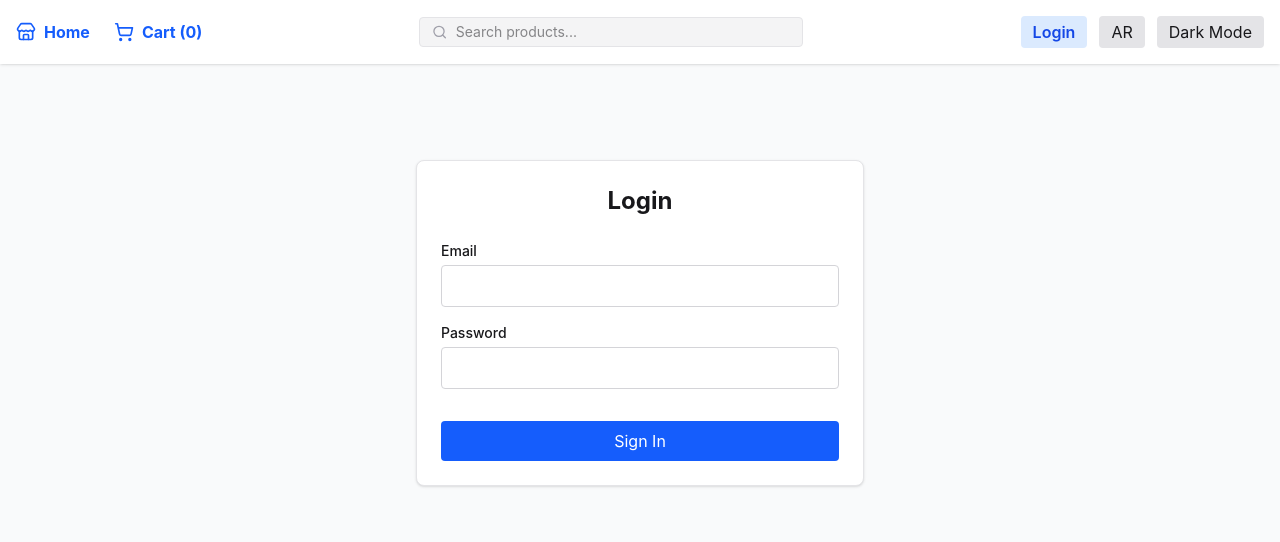
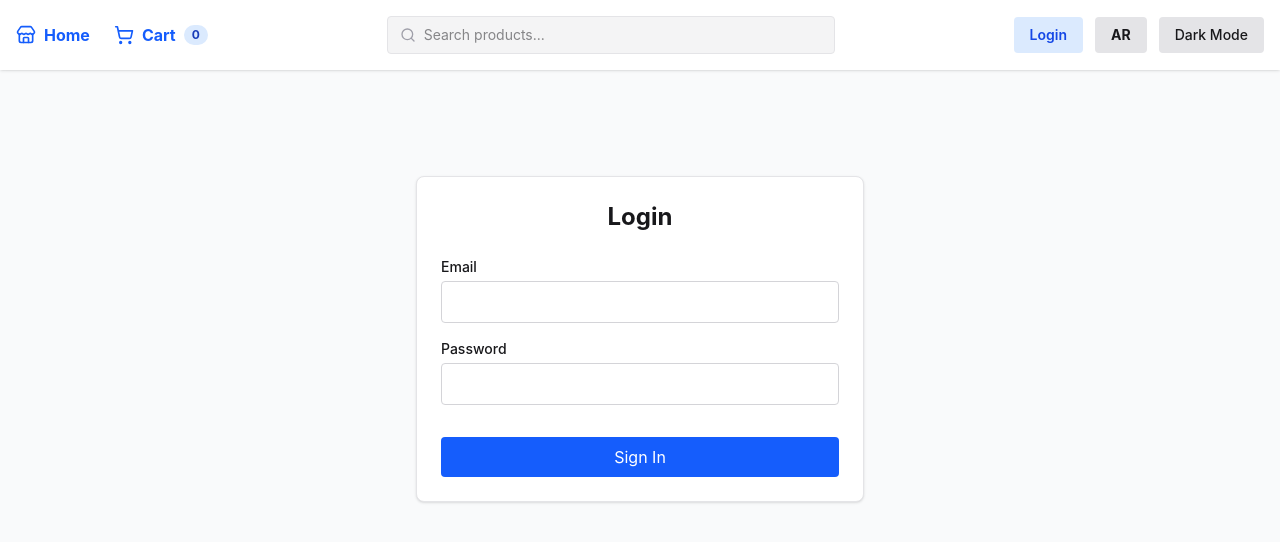
Before and after one commit to samybit/react-ecommerce, a React (Vite) app: page /login in a window 1280 px wide. Shown: the top 542 px of the page. Built offline with nearby package versions, Linux system fonts and the light colour scheme.

Commit message:
feature(search): add dynamic search

```diff
--- a/src/components/MainLayout.jsx
+++ b/src/components/MainLayout.jsx
@@ -5,7 +5,7 @@ import { useThemeStore } from '../store/useThemeStore';
 import { useLanguage } from '../context/LanguageContext';
 import { useAuthStore } from '../store/useAuthStore';
 import { useTranslation } from 'react-i18next';
-import { Store, ShoppingCart, Search } from 'lucide-react';
+import { Store, ShoppingCart, Search, Menu, X } from 'lucide-react';
 
 
 export default function MainLayout() {
@@ -25,25 +25,51 @@ export default function MainLayout() {
     // Initialize the translation function
     const { t } = useTranslation();
 
-    // Add local state for the search input
+    // Search and Mobile Menu
     const [searchTerm, setSearchTerm] = useState('');
+    const [searchResults, setSearchResults] = useState([]);
+    const [isDropdownOpen, setIsDropdownOpen] = useState(false);
+    const [isMobileMenuOpen, setIsMobileMenuOpen] = useState(false);
 
-    // Handle the search submission
-    const handleSearch = (e) => {
-        e.preventDefault();
-        if (searchTerm.trim()) {
-            navigate(`/?search=${searchTerm}`); // Push search to the URL
-        } else {
-            navigate('/'); // Clear search if empty
-        }
-    };
-
-    // Sync Zustand theme state with Tailwind's HTML dark class
     useEffect(() => {
         const root = window.document.documentElement;
         if (theme === 'dark') root.classList.add('dark');
         else root.classList.remove('dark');
     }, [theme]);
+
+    // The Debounced Search Effect
+    useEffect(() => {
+        // Don't search if less than 2 characters
+        if (searchTerm.trim().length < 2) {
+            setSearchResults([]);
+            setIsDropdownOpen(false);
+            return;
+        }
+
+        // Wait 300ms after the user stops typing before fetching
+        const delayDebounceFn = setTimeout(() => {
+            fetch(`https://api.escuelajs.co/api/v1/products?title=${searchTerm}&limit=5`)
+                .then(res => res.json())
+                .then(data => {
+                    setSearchResults(data);
+                    setIsDropdownOpen(true);
+                })
+                .catch(err => console.error("Search fetch error:", err));
+        }, 300);
+
+        // Cleanup function: clears the timeout if the user types again before 300ms hits
+        return () => clearTimeout(delayDebounceFn);
+    }, [searchTerm]);
+
+    const handleSearch = (e) => {
+        e.preventDefault();
+        setIsDropdownOpen(false); // Close the dropdown if they press Enter
+        if (searchTerm.trim()) {
+            navigate(`/?search=${searchTerm}`);
+        } else {
+            navigate('/');
+        }
+    };
 
     const handleLogout = () => {
         logout();
@@ -52,31 +78,39 @@ export default function MainLayout() {
 
     return (
         <div className="min-h-screen bg-gray-50 dark:bg-zinc-950 text-zinc-900 dark:text-zinc-50 transition-colors duration-300">
-            <nav className="fixed top-0 w-full bg-white dark:bg-zinc-900 shadow p-4 flex justify-between items-center z-50">
-                <div className="flex gap-6 items-center">
-                    {/* Home */}
+            <nav className="fixed top-0 w-full bg-white dark:bg-zinc-900 shadow z-50 transition-all">
+                <div className="p-4 flex flex-wrap justify-between items-center gap-y-4 max-w-7xl mx-auto">
+
+                    {/* Left: Brand & Cart */}
+                    <div className="flex gap-4 md:gap-6 items-center shrink-0">
                         <Link to="/" className="flex items-center gap-2 font-bold text-blue-600 hover:text-blue-800 transition">
                             <Store className="w-5 h-5" />
-                        <span>{t('navbar.home')}</span>
+                            {/* Hide text on very small mobile screens to save space */}
+                            <span className="hidden sm:inline">{t('navbar.home')}</span>
                         </Link>
 
-                    {/* Cart */}
-                    <Link to="/cart" className="flex items-center gap-2 font-bold text-blue-600 hover:text-blue-800 transition">
+                        <Link to="/cart" className="flex items-center gap-2 font-bold text-blue-600 hover:text-blue-800 transition relative">
                             <ShoppingCart className="w-5 h-5" />
-                        <span>
-                            {t('navbar.cart')} ({cartItems.length})
+                            <span className="hidden sm:inline">{t('navbar.cart')}</span>
+                            <span className="bg-blue-100 text-blue-800 px-2 py-0.5 rounded-full text-xs font-bold">
+                                {cartItems.length}
                             </span>
                         </Link>
 
-                    {/* Welcome */}
-                    {/* <span className="font-medium text-zinc-500">
-                        {t('navbar.welcome')}
-                    </span> */}
                     </div>
 
-                {/* Search Bar */}
-                <form onSubmit={handleSearch} className="hidden md:flex items-center bg-zinc-100 dark:bg-zinc-800 border border-zinc-200 dark:border-zinc-700 rounded px-3 py-1 mx-4 w-full max-w-sm focus-within:ring-2 ring-blue-500 transition">
-                    <Search className="w-4 h-4 text-zinc-400" />
+                    {/* Mobile Menu Toggle Button */}
+                    <button
+                        className="md:hidden p-2 bg-zinc-100 dark:bg-zinc-800 rounded text-zinc-600 dark:text-zinc-300"
+                        onClick={() => setIsMobileMenuOpen(!isMobileMenuOpen)}
+                    >
+                        {isMobileMenuOpen ? <X className="w-5 h-5" /> : <Menu className="w-5 h-5" />}
+                    </button>
+
+                    {/* Middle: The Search Bar & Dropdown */}
+                    <div className="w-full md:w-auto md:flex-1 max-w-md order-last md:order-none relative">
+                        <form onSubmit={handleSearch} className="flex items-center bg-zinc-100 dark:bg-zinc-800 border border-zinc-200 dark:border-zinc-700 rounded px-3 py-2 w-full focus-within:ring-2 ring-blue-500 transition">
+                            <Search className="w-4 h-4 text-zinc-400 shrink-0" />
                             <input
                                 type="text"
                                 placeholder={t('navbar.searchPlaceholder')}
@@ -86,30 +120,64 @@ export default function MainLayout() {
                             />
                         </form>
 
-                {/* Actions */}
-                <div className="flex gap-3 items-center">
-                    {/* Login/Logout */}
+                        {/* The Dynamic Dropdown */}
+                        {isDropdownOpen && searchResults.length > 0 && (
+                            <div className="absolute top-full left-0 right-0 mt-2 bg-white dark:bg-zinc-900 border border-zinc-200 dark:border-zinc-800 rounded-lg shadow-xl overflow-hidden z-50">
+                                {searchResults.map((product) => (
+                                    <Link
+                                        key={product.id}
+                                        to={`/product/${product.id}`}
+                                        onClick={() => {
+                                            setIsDropdownOpen(false); // Close dropdown on click
+                                            setSearchTerm(''); // Clear the input
+                                        }}
+                                        className="flex items-center gap-3 p-3 hover:bg-zinc-50 dark:hover:bg-zinc-800 transition border-b border-zinc-100 dark:border-zinc-800 last:border-0"
+                                    >
+                                        <img
+                                            src={product.images[0]}
+                                            alt={product.title}
+                                            className="w-10 h-10 object-cover rounded bg-zinc-100 shrink-0"
+                                            onError={(e) => e.target.src = 'https://via.placeholder.com/50'}
+                                        />
+                                        <div className="flex-1 truncate text-left" dir="ltr">
+                                            <p className="text-sm font-semibold truncate text-zinc-900 dark:text-zinc-100">{product.title}</p>
+                                            <p className="text-xs font-bold text-blue-600 dark:text-blue-400">${product.price}</p>
+                                        </div>
+                                    </Link>
+                                ))}
+                            </div>
+                        )}
+                    </div>
+
+                    {/* Right: Controls & Actions (Hidden on mobile unless menu is open) */}
+                    <div className={`${isMobileMenuOpen ? 'flex' : 'hidden'} w-full md:w-auto md:flex flex-wrap md:flex-nowrap gap-3 items-center order-last md:order-none pt-4 md:pt-0 border-t md:border-t-0 border-zinc-200 dark:border-zinc-800`}>
+                        {/* <span className="hidden lg:inline font-medium text-zinc-500 truncate max-w-[120px]">
+                            {t('navbar.welcome')}
+                        </span> */}
+
                         {token ? (
-                        <button onClick={handleLogout} className="px-3 py-1 bg-red-100 text-red-700 hover:bg-red-200 dark:bg-red-900 dark:text-red-100 rounded font-semibold transition">
+                            <button onClick={handleLogout} className="flex-1 md:flex-none px-4 py-2 bg-red-100 text-red-700 hover:bg-red-200 dark:bg-red-900 dark:text-red-100 rounded font-semibold transition text-sm text-center">
                                 {t('navbar.logout')}
                             </button>
                         ) : (
-                        <Link to="/login" className="px-3 py-1 bg-blue-100 text-blue-700 hover:bg-blue-200 dark:bg-blue-900 dark:text-blue-100 rounded font-semibold transition">
+                            <Link to="/login" className="flex-1 md:flex-none px-4 py-2 bg-blue-100 text-blue-700 hover:bg-blue-200 dark:bg-blue-900 dark:text-blue-100 rounded font-semibold transition text-sm text-center">
                                 {t('navbar.login')}
                             </Link>
                         )}
 
-                    {/* Toggle Language */}
-                    <button onClick={toggleLanguage} className="px-3 py-1 bg-zinc-200 dark:bg-zinc-800 rounded">
+                        <button onClick={toggleLanguage} className="flex-1 md:flex-none px-4 py-2 bg-zinc-200 dark:bg-zinc-800 hover:bg-zinc-300 dark:hover:bg-zinc-700 transition rounded text-sm text-center font-bold">
                             {language === 'en' ? 'AR' : 'EN'}
                         </button>
-                    <button onClick={toggleTheme} className="px-3 py-1 bg-zinc-200 dark:bg-zinc-800 rounded">
+                        <button onClick={toggleTheme} className="flex-1 md:flex-none px-4 py-2 bg-zinc-200 dark:bg-zinc-800 hover:bg-zinc-300 dark:hover:bg-zinc-700 transition rounded text-sm text-center font-medium truncate">
                             {theme === 'light' ? t('navbar.darkMode') : t('navbar.lightMode')}
                         </button>
                     </div>
+
+                </div>
             </nav>
+
             {/* Main Content */}
-            <main className="pt-20 p-4 w-full">
+            <main className="pt-32 md:pt-24 p-4 w-full max-w-7xl mx-auto">
                 <Outlet />
             </main>
         </div>
```
Lines whose indentation alone changed are shown as unchanged.
